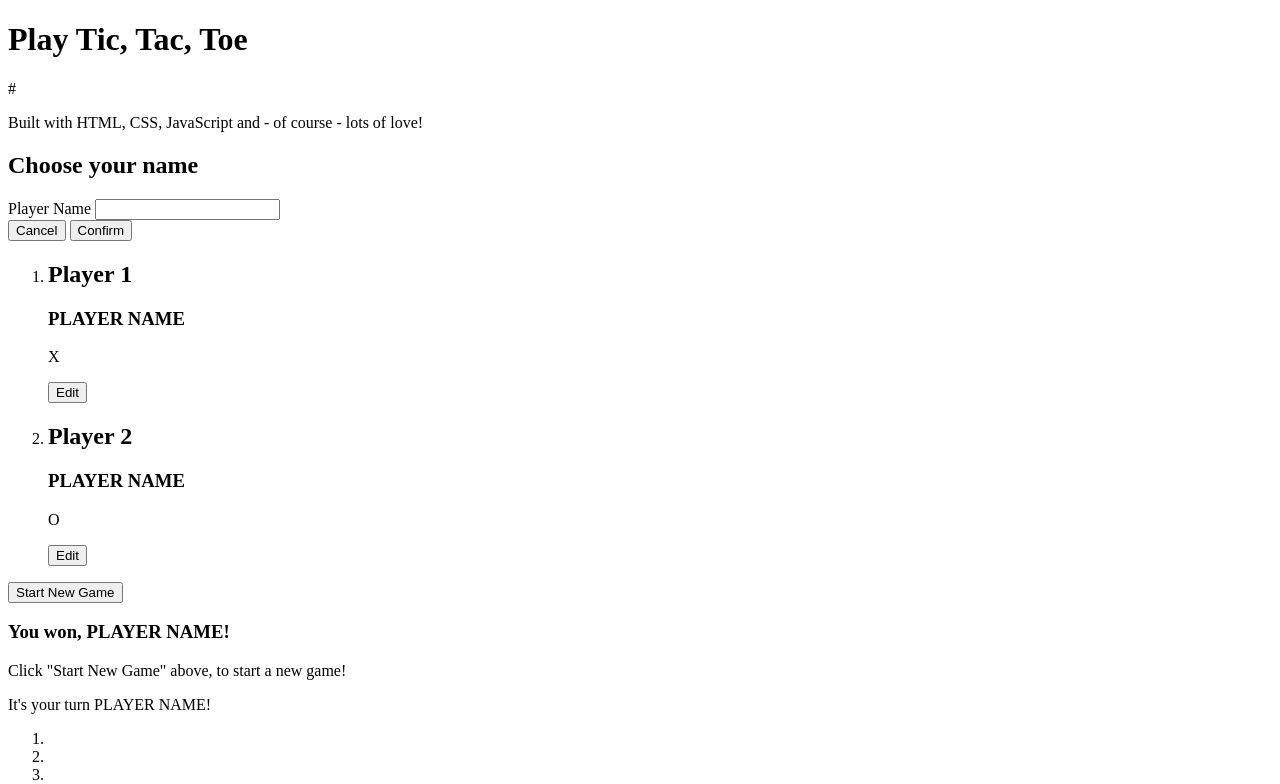
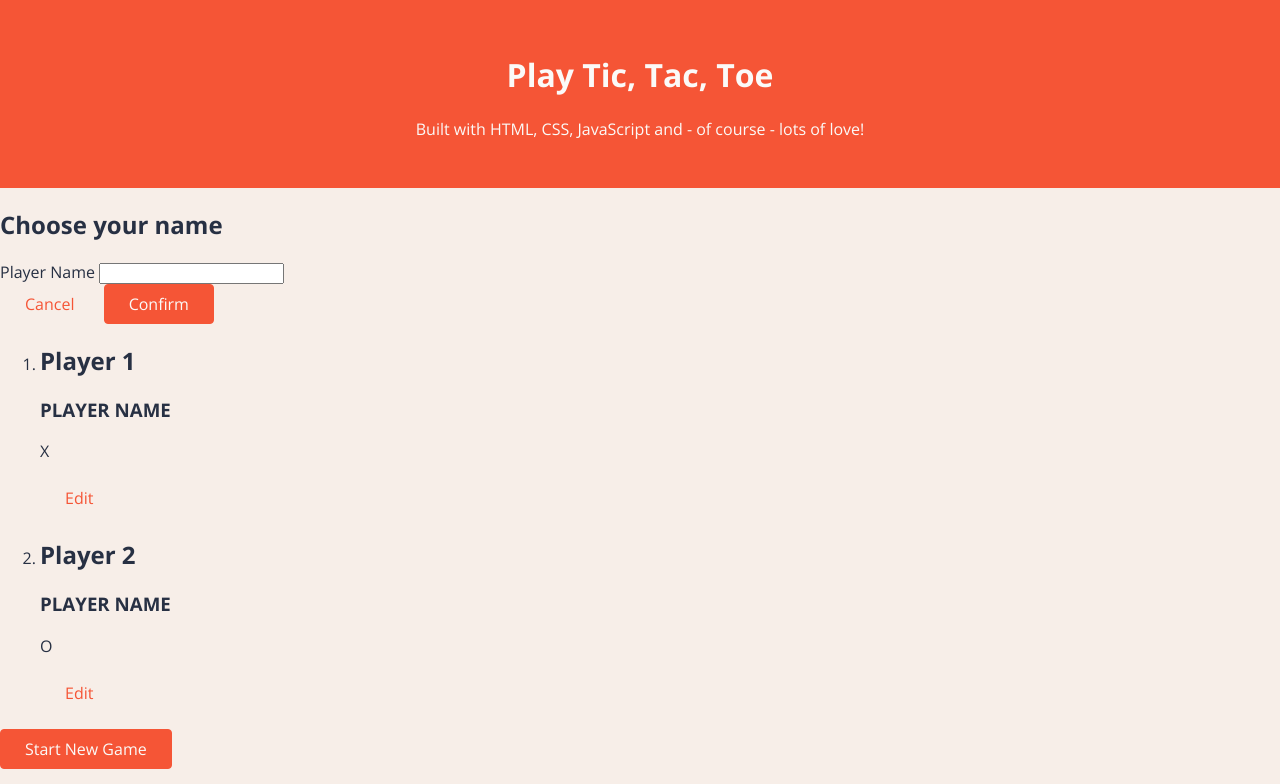
Before and after one commit to jecaps/tic-tac-toe, a plain HTML site: page index.html in a window 1280 px wide. Shown: the top 784 px of the page. Drawn offline with nearby package versions, Linux system fonts and the light colour scheme.

Commit message:
TIctactoe: Adding Base Page Styles

```diff
--- a/index.html
+++ b/index.html
@@ -7,13 +7,17 @@
   <meta name="viewport" content="width=device-width, initial-scale=1.0">
   <title>Tic Tac Toe</title>
   <!-- CSS -->
-  <link rel="stylesheet" href="styles.css">
+  <link rel="stylesheet" href="/styles/styles.css">
+  <!-- Fonts -->
+  <link rel="preconnect" href="https://fonts.googleapis.com">
+  <link rel="preconnect" href="https://fonts.gstatic.com" crossorigin>
+  <link href="https://fonts.googleapis.com/css2?family=Open+Sans:wght@400;700&display=swap" rel="stylesheet">
 </head>
 
 <body>
 
-  <header>
-    <h1>Play Tic, Tac, Toe</h1>#
+  <header id="main-header">
+    <h1>Play Tic, Tac, Toe</h1>
     <p>Built with HTML, CSS, JavaScript and - of course - lots of love!</p>
   </header>
 
@@ -26,8 +30,8 @@
           <input type="text" name="playername" id="playername" />
         </div>
         <div>
-          <button type="button">Cancel</button>
-          <button type="submit">Confirm</button>
+          <button type="button" class="btn btn-alt">Cancel</button>
+          <button type="submit" class="btn">Confirm</button>
         </div>
       </form>
     </aside>
@@ -39,7 +43,7 @@
             <h2>Player 1</h2>
             <h3>PLAYER NAME</h3>
             <p>X</p>
-            <button>Edit</button>
+            <button class="btn btn-alt">Edit</button>
           </article>
         </li>
         <li>
@@ -47,12 +51,12 @@
             <h2>Player 2</h2>
             <h3>PLAYER NAME</h3>
             <p>O</p>
-            <button>Edit</button>
+            <button class="btn btn-alt">Edit</button>
 
           </article>
         </li>
       </ol>
-      <button>Start New Game</button>
+      <button class="btn">Start New Game</button>
     </section>
 
     <section id="active-game">
--- a/styles/styles.css
+++ b/styles/styles.css
@@ -0,0 +1,39 @@
+body {
+  margin: 0;
+  font-family: "Open Sans", sans-serif;
+  color: #273043;
+  background-color: #f7eee8;
+}
+
+#main-header {
+  background-color: #f55536;
+  color: #fbfaf8;
+  padding: 2rem 5%;
+  text-align: center;
+}
+
+.btn {
+  font: inherit;
+  padding: 0.5rem 1.5rem;
+  background-color: #f55536;
+  border: 0.0625rem solid #f55536;
+  color: #fbfaf8;
+  border-radius: 0.25rem;
+  cursor: pointer;
+}
+
+.btn-alt {
+  background-color: transparent;
+  border-color: transparent;
+  color: #f55536;
+}
+
+.btn:hover {
+  background-color: #dd2e0b;
+  border-color: #dd2e0b;
+}
+
+.btn-alt:hover {
+  background-color: #f7ccc3;
+  border-color: transparent;
+}
```
